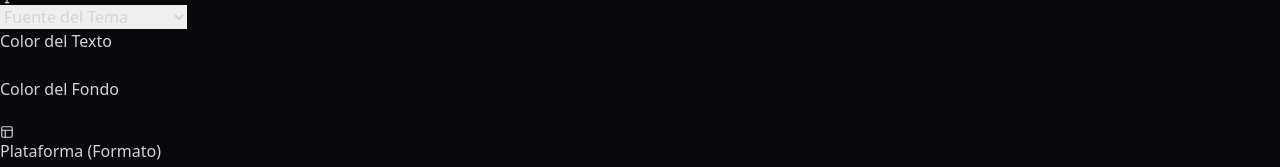
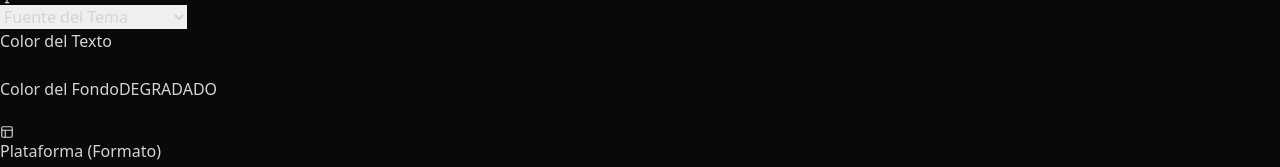
Before and after one commit to alej-developer/generador-poemas-elamorsacaamor, a React (Vite) app: page / in a window 1280 px wide. Shown: the part 373-540 px from the top of the page. Built offline with nearby package versions, Linux system fonts and the light colour scheme; a web font is replaced by a local one.

Commit message:
Añadir opción de degradado para el color de fondo personalizado

```diff
--- a/src/App.jsx
+++ b/src/App.jsx
@@ -15,6 +15,7 @@ function App() {
   const [customFont, setCustomFont] = useState('default')
   const [customColor, setCustomColor] = useState('default')
   const [customBgColor, setCustomBgColor] = useState('default')
+  const [useBgGradient, setUseBgGradient] = useState(false)
   const [customSize, setCustomSize] = useState('md')
 
   const templateRef = useRef(null)
@@ -163,7 +164,15 @@ function App() {
 
             {/* Color de Fondo */}
             <div className="flex items-start flex-col gap-2 mt-2">
+              <div className="w-full flex items-center justify-between">
                 <label className="text-[10px] text-zinc-500 uppercase tracking-widest">Color del Fondo</label>
+                <button
+                  onClick={() => setUseBgGradient(!useBgGradient)}
+                  className={`text-[10px] px-2 py-0.5 rounded border ${useBgGradient ? 'bg-indigo-500/20 text-indigo-300 border-indigo-500/50' : 'bg-zinc-800 text-zinc-500 border-zinc-700'}`}
+                >
+                  DEGRADADO
+                </button>
+              </div>
               <div className="w-full flex gap-2 flex-wrap">
                 {fontColors.map(c => (
                   <button
@@ -267,20 +276,20 @@ function App() {
           <div className="absolute inset-0 bg-[radial-gradient(ellipse_at_center,_var(--tw-gradient-stops))] from-zinc-800 to-zinc-900 opacity-50"></div>
 
           <div className="relative w-full h-full flex items-center justify-center overflow-auto">
-            <div className="p-4 md:p-8 flex items-center justify-center w-full h-full">
-              <div className="transform transition-all duration-300 ease-in-out shadow-2xl ring-1 ring-white/10 mx-auto">
+            <div className="w-full max-w-[500px] flex justify-center items-center">
               <TemplateRenderer
                 ref={templateRef}
                 text={text}
                 author={author}
+                styleTheme={theme}
                 format={format}
-                  styleTheme={theme}
                 showSafeZones={showSafeZones}
                 customFont={customFont}
                 customColor={customColor}
                 customSize={customSize}
+                customBgColor={customBgColor}
+                useBgGradient={useBgGradient}
               />
-              </div>
             </div>
           </div>
         </section>
--- a/src/components/TemplateRenderer.jsx
+++ b/src/components/TemplateRenderer.jsx
@@ -15,7 +15,8 @@ const TemplateRenderer = forwardRef(({
   customFont,
   customColor,
   customSize,
-  customBgColor
+  customBgColor,
+  useBgGradient
 }, ref) => {
   // Formatos soportados
   const formatStyles = {
@@ -124,6 +125,14 @@ const TemplateRenderer = forwardRef(({
     ...(customSize && customSize !== 'md' ? { fontSize: `calc(100% * ${parseFloat(sizeMap[customSize])})` } : {})
   };
 
+  const getCustomBgStyle = () => {
+    if (!customBgColor || customBgColor === 'default') return {};
+    if (useBgGradient) {
+      return { background: `linear-gradient(135deg, ${customBgColor} 0%, #09090b 100%)` };
+    }
+    return { backgroundColor: customBgColor };
+  };
+
   return (
     <div
       ref={ref}
@@ -134,7 +143,7 @@ const TemplateRenderer = forwardRef(({
       )}
       style={{
         minHeight: (format === 'tiktok' || format === 'instagram_story') ? '700px' : '560px',
-        ...(customBgColor && customBgColor !== 'default' ? { backgroundColor: customBgColor } : {})
+        ...getCustomBgStyle()
       }}
     >
       {currentTheme.decorative}
@@ -164,7 +173,7 @@ const TemplateRenderer = forwardRef(({
           </div>
           <div className="flex-1 flex justify-end">
             <div className="h-full w-[18%] bg-red-500/20 border-l border-red-500/50 flex items-center justify-center">
-               <span className="text-white text-[10px] font-bold uppercase tracking-widest rotate-90 whitespace-nowrap drop-shadow-md">Iconos (Like, Guardar)</span>
+              <span className="text-white text-[10px] font-bold uppercase tracking-widest rotate-90 whitespace-nowrap drop-shadow-md">Iconos (Like, Guardar)</span>
             </div>
           </div>
           <div className="w-full h-[20%] bg-red-500/20 border-t border-red-500/50 flex items-center justify-center">
```
Lines whose indentation alone changed are shown as unchanged.
